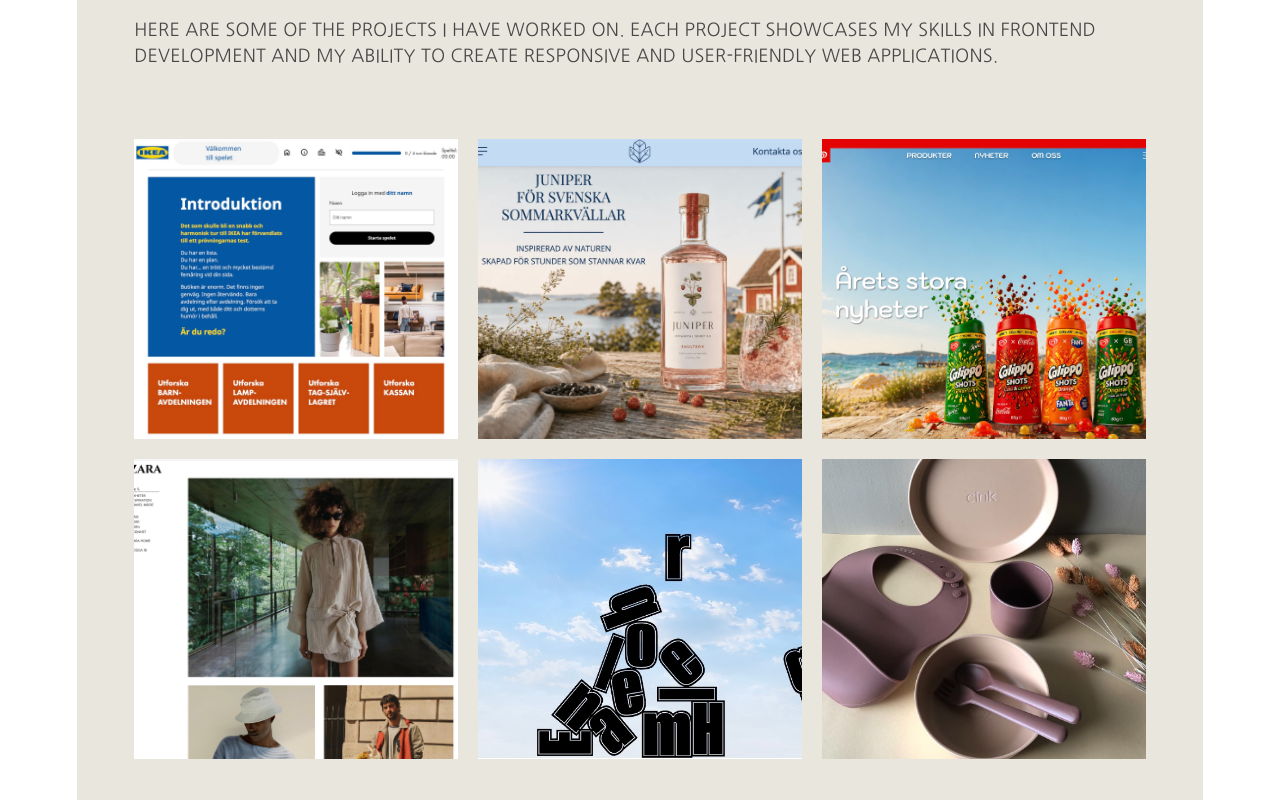
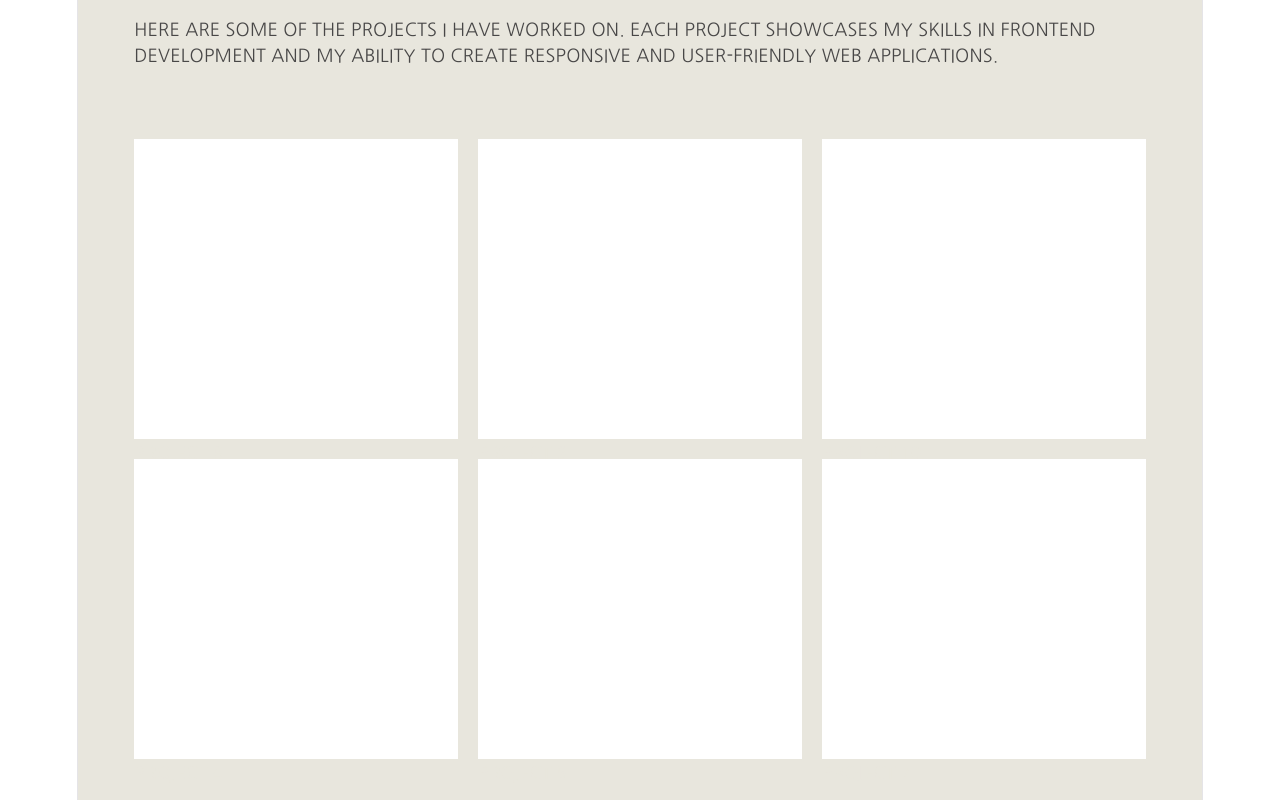
Before and after one commit to elenaholmberg/react_portfolio, a React (Vite) app in the folder vite-project/: page / in a window 1280 px wide. Shown: the part 2440-3240 px from the top of the page. Built offline with nearby package versions, Linux system fonts and the light colour scheme; a web font is replaced by a local one.

Commit message:
✨feat: add white clickable layer on the product-cards

```diff
--- a/vite-project/src/App.css
+++ b/vite-project/src/App.css
@@ -200,11 +200,23 @@ ul {
   margin-bottom: 60px;
 }
 
+.projectVisual {
+  position: relative;
+  height: 300px;
+  cursor: pointer;
+}
+
 .projectCard img,
 .projectCardRow2 img {
   width: 100%;
   height: 100%;
   object-fit: cover;
+}
+
+.projectCardWhite {
+  width: 100%;
+  height: 100%;
+  background-color: #fff;
 }
 
 .projects {
@@ -308,8 +320,7 @@ ul {
   font-weight: 400;
   font-style: normal;
   text-transform: uppercase;
-   margin-right: 5%;
-
+  margin-right: 5%;
 }
 /* form */
 form {
--- a/vite-project/src/components/Projects.tsx
+++ b/vite-project/src/components/Projects.tsx
@@ -1,7 +1,20 @@
 import Tecniques from './Tecniques';
+import { useState } from 'react';
 import { projects } from '../data/projects';
 
 const Projects = () => {
+  const [whiteProjectCards, setWhiteProjectCards] = useState<number[]>(
+    projects.map((project) => project.id),
+  );
+
+  const toggleProjectCard = (projectId: number) => {
+    setWhiteProjectCards((currentCards) =>
+      currentCards.includes(projectId)
+        ? currentCards.filter((id) => id !== projectId)
+        : [...currentCards, projectId],
+    );
+  };
+
   return (
     <>
       <Tecniques />
@@ -18,7 +31,25 @@ const Projects = () => {
             className={project.layoutClass ?? 'projectCard'}
             key={project.id}
           >
-            <img src={project.image} alt={`${project.name} preview`} />
+            <div
+              className="projectVisual"
+              role="button"
+              tabIndex={0}
+              aria-label={`Show ${project.name} image`}
+              onClick={() => toggleProjectCard(project.id)}
+              onKeyDown={(event) => {
+                if (event.key === 'Enter' || event.key === ' ') {
+                  event.preventDefault();
+                  toggleProjectCard(project.id);
+                }
+              }}
+            >
+              {whiteProjectCards.includes(project.id) ? (
+                <div className="projectCardWhite" aria-hidden="true" />
+              ) : (
+                <img src={project.image} alt={`${project.name} preview`} />
+              )}
+            </div>
             <a href={project.url}>{project.name}</a>
           </div>
         ))}
```
